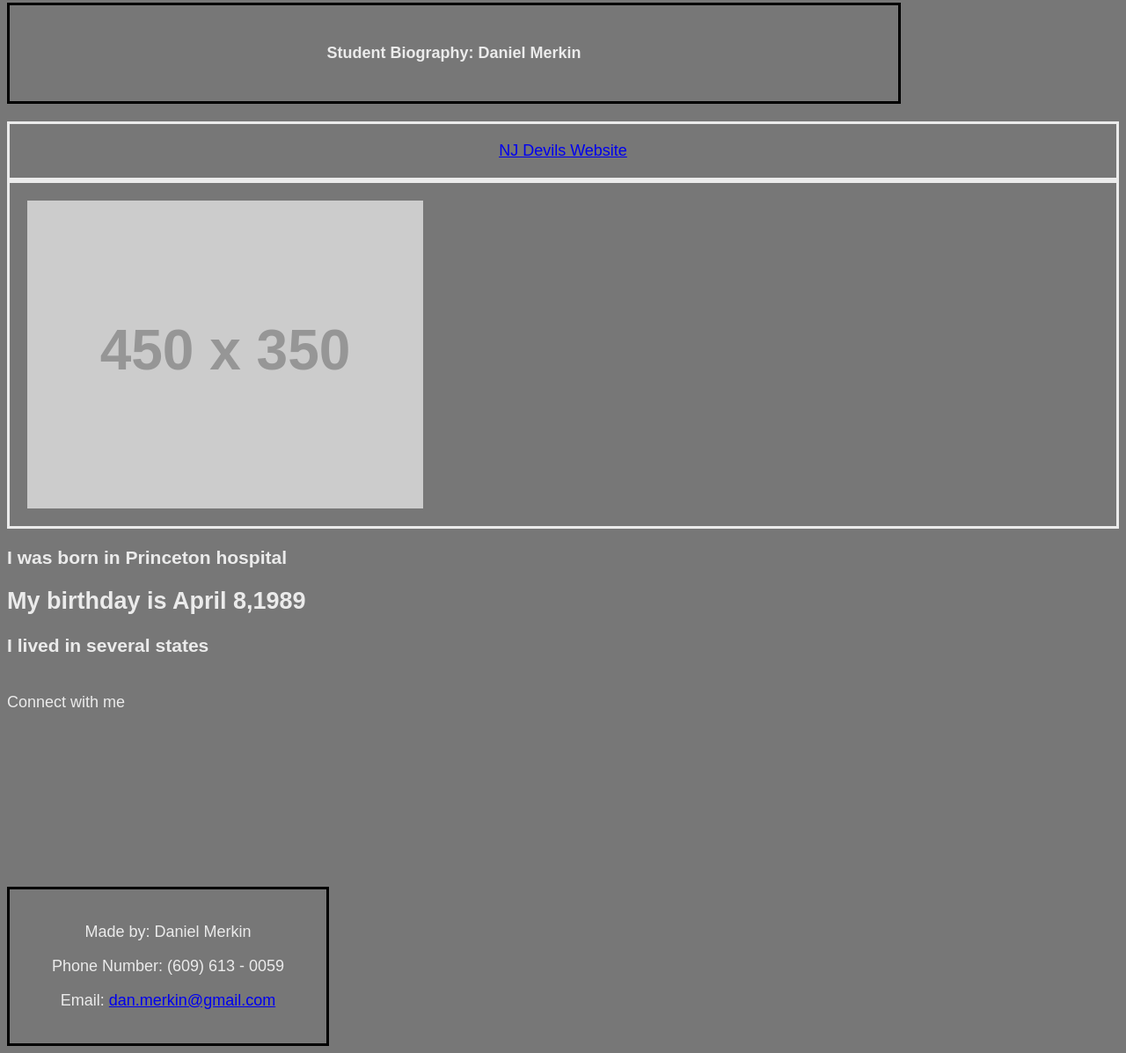
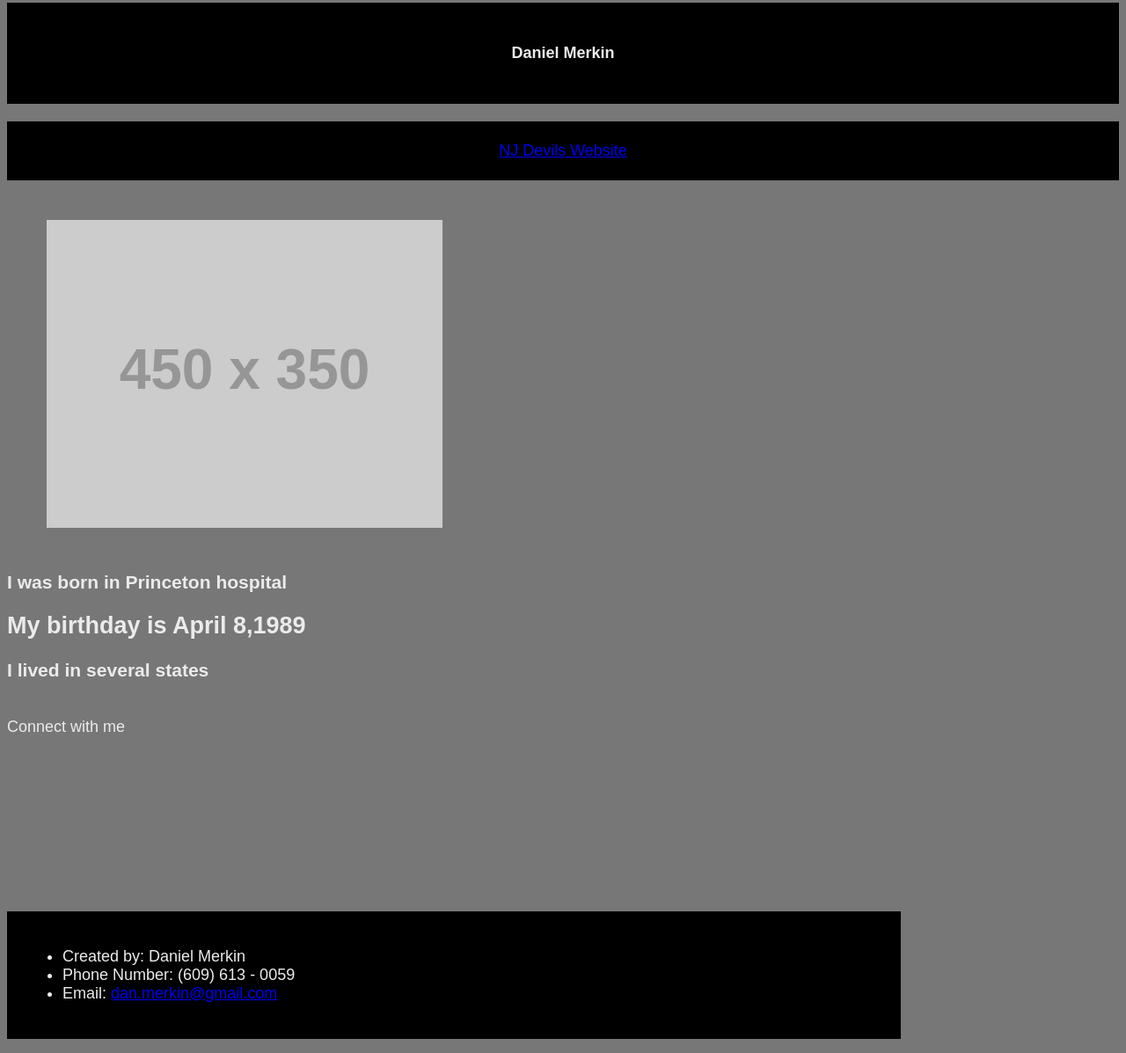
Before and after one commit to dmerk2/firstRepo, a plain HTML site: page index.html in a window 1280 px wide. Shown: the part 17-1214 px from the top of the page at 88% size. Drawn offline with Linux system fonts and the light colour scheme; placeholder pictures from the web are drawn by us.

Commit message:
updated 2

```diff
--- a/index.html
+++ b/index.html
@@ -1,4 +1,4 @@
-<DOCTYPE html>
+<!DOCTYPE html>
 	<html>
 		<head>
 			<title>Project 1</title>
@@ -6,7 +6,7 @@
 		</head>
 			<body>
 				<header>
-					<h4>Student Biography: Daniel Merkin</h4>
+					<h4>Daniel Merkin</h4>
 				</header>
 				<nav>
 					<a href="devils.nhl.com">NJ Devils Website</a>
@@ -27,15 +27,20 @@
 			</section>
 					</article>
 			</div>
+			<div class="aside">
 					<aside>
 			Connect with me
 					</aside>
+					</div>
 
 
 			<div class="footer">
-  				<p>Made by: Daniel Merkin</p>
-  				<p>Phone Number: (609) 613 - 0059 </p>
- 				<p>Email: <a href="dan.merkin@gmail.com"</a>dan.merkin@gmail.com</p>
+  					<ul>
+  				<li>Created by: Daniel Merkin</li>
+  				<li>Phone Number: (609) 613 - 0059 </li>
+ 				<li>Email: <a href="dan.merkin@gmail.com"</a>dan.merkin@gmail.com</li></a>
+ 					</ul>
+
 			</div>
 		</body>
 	</html>
--- a/style.css
+++ b/style.css
@@ -4,7 +4,17 @@ header{
 	margin-top:20px;
 	border:3px solid black;
 	width:970;
+	background:black;
 
+}
+
+
+nav{
+	text-align:center;
+	padding:20px;
+	margin-top:20px;
+	border:3px solid black;
+	background:black;
 }
 
 body{
@@ -15,22 +25,16 @@ body{
 
 }
 
-aside{
+.aside{
 	width:300px;
 	height:200px;
 }
 
-nav{
-	text-align:center;
-	padding:20px;
-	margin-top:20px;
-	border:3px solid;
-}
-
 #box{
 	border-width:3px solid black;
-	border-style:solid;
+	border-style:solid black;
 	padding:20px;
+	margin:25px;
 }
 
 p{
@@ -47,9 +51,9 @@ section{
 }
 
 .footer{
-	width:320px;
+	width:970px;
 	padding:20px;
 	margin-top:20px;
 	border:3px solid black;
-	font-align:center;
+	background:black;
 }
```
